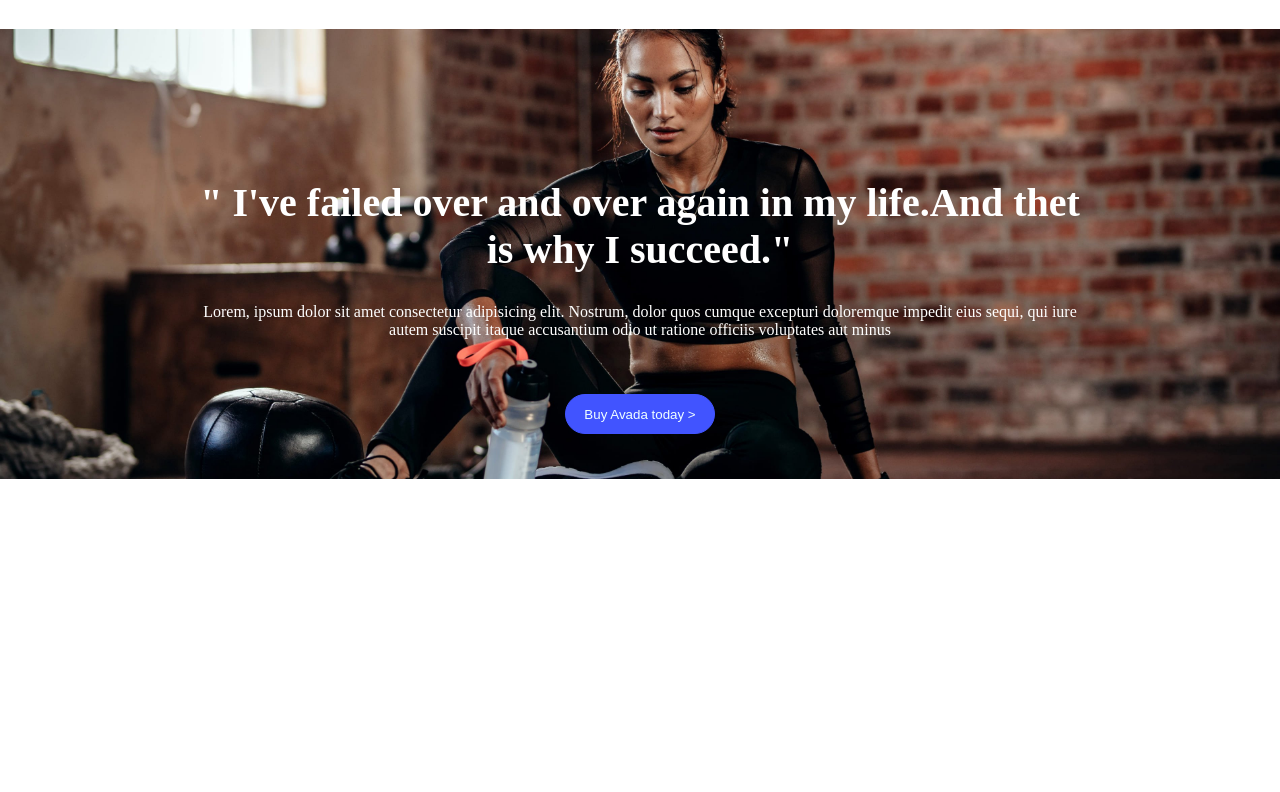
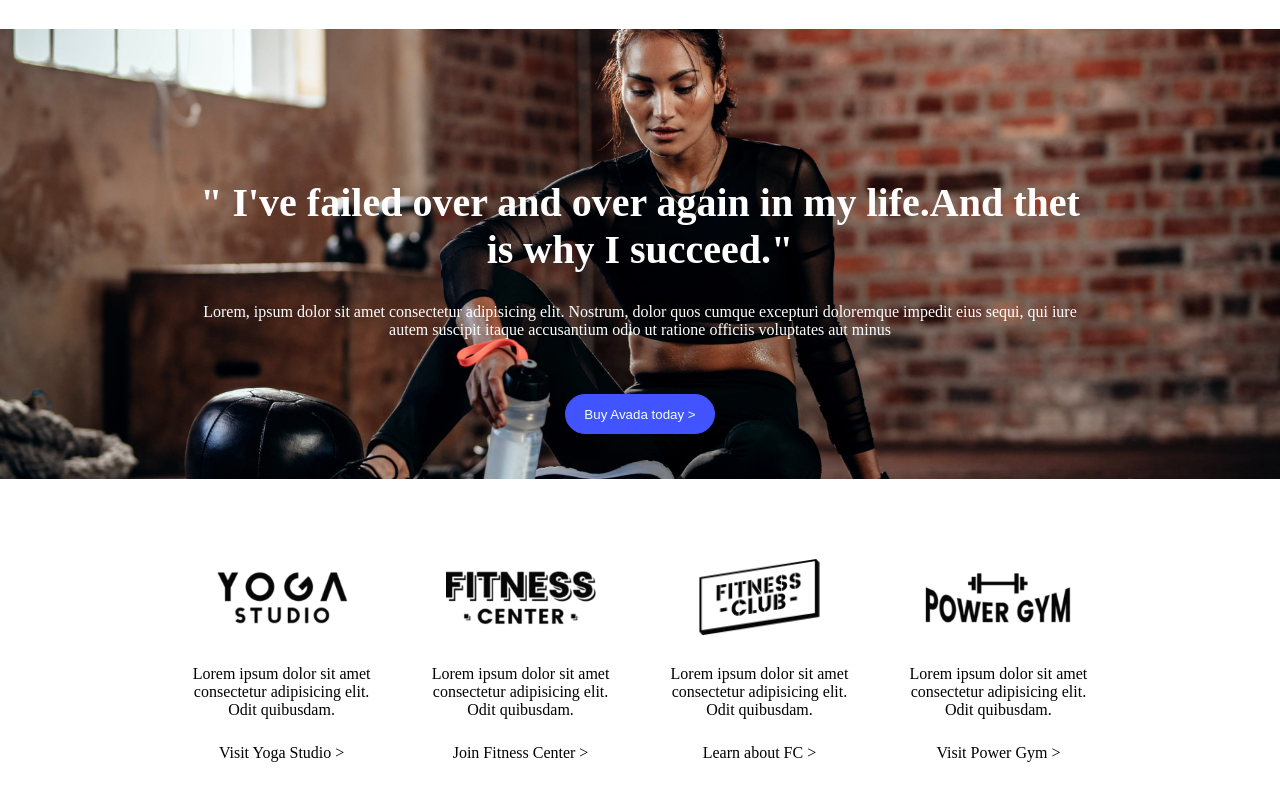
Before and after one commit to marcomaione/proj-html-vuejs, a Vue app: page / in a window 1280 px wide. Shown: the part 3620-4412 px from the top of the page. Before the commit the page ends 4099 px from the top, so only its background shows below. Built offline with nearby package versions, Linux system fonts and the light colour scheme.

Commit message:
aggiornamento

```diff
--- a/src/App.vue
+++ b/src/App.vue
@@ -2,17 +2,20 @@
   <div id="app">
     <MyHeader></MyHeader>
     <MyMain></MyMain>
+    <MyFooter></MyFooter>
   </div>
 </template>
 
 <script>
 import MyHeader from './components/MyHeader.vue'
 import MyMain from './components/MyMain.vue'
+import MyFooter from './components/MyFooter.vue'
 export default {
   name: 'App',
   components: {
     MyHeader,
     MyMain,
+    MyFooter,
 
   }
 }
--- a/src/components/MyFooter.vue
+++ b/src/components/MyFooter.vue
@@ -0,0 +1,50 @@
+<template>
+    <section>
+            <div class="row-3">
+                <div class="sponsor">
+                    <img src="../assets/avada-img/sponsor-1-2x-200x103.png" alt="">
+                    <p>Lorem ipsum dolor sit amet consectetur adipisicing elit. Odit quibusdam.</p>
+                    <a href="#">Visit Yoga Studio ></a>
+                </div>
+                <div class="sponsor">
+                    <img src="../assets/avada-img/sponsor-2-2x-200x103.png" alt="">
+                    <p>Lorem ipsum dolor sit amet consectetur adipisicing elit. Odit quibusdam.</p>
+                    <a href="#">Join Fitness Center ></a>
+                </div>
+                <div class="sponsor">
+                    <img src="../assets/avada-img/sponsor-3-2x.png" alt="">
+                    <p>Lorem ipsum dolor sit amet consectetur adipisicing elit. Odit quibusdam.</p>
+                    <a href="#">Learn about FC ></a>
+                </div>
+                <div class="sponsor">
+                    <img src="../assets/avada-img/sponsor-4-2x-200x103.png" alt="">
+                    <p>Lorem ipsum dolor sit amet consectetur adipisicing elit. Odit quibusdam.</p>
+                    <a href="#">Visit Power Gym ></a>
+                </div>
+            </div>
+        </section>
+</template>
+
+<script>
+export default {
+    name:"MyFooter"
+
+}
+</script>
+
+<style lang="scss">
+.sponsor {
+    margin-top: 50px;
+    width: 20%;
+    text-align: center;
+    img {
+        max-width: 150px;
+        margin-bottom: 25px;
+    }
+    p {
+        margin-bottom: 25px;
+    }
+
+}
+
+</style>
```
